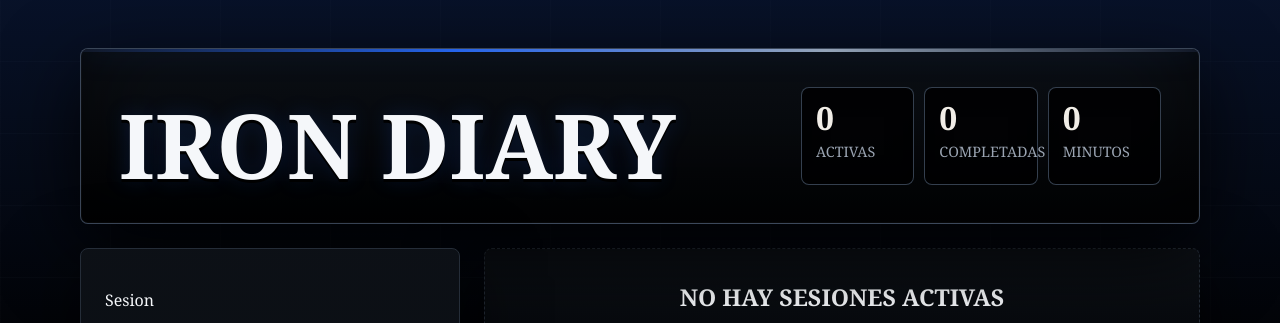
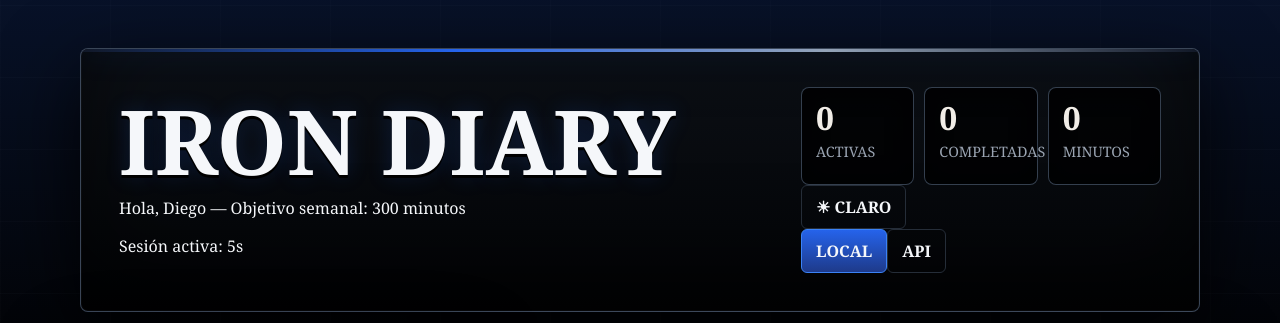
Before and after one commit to YayaG2805/Proyecto3Web, a React (Vite) app in the folder frontend/: page / in a window 1280 px wide. Shown: the top 323 px of the page. Built offline with nearby package versions, Linux system fonts and the light colour scheme; no server answers.

Commit message:
refactor: conectar componentes al StorageContext

```diff
--- a/frontend/src/App.jsx
+++ b/frontend/src/App.jsx
@@ -1,71 +1,86 @@
-import { useEffect, useMemo, useState } from "react";
+import { useEffect, useMemo, useRef, useState } from "react";
 import FormularioItem from "./components/FormularioItem";
 import ListaItems from "./components/ListaItems";
 import { CATEGORIAS } from "./utils/categorias";
+import { useStorage } from "./context/useStorage";
+import { useTheme } from "./context/useTheme";
+import { useUser } from "./context/useUser";
+
+function formatearTiempo(segundos) {
+  const m = Math.floor(segundos / 60);
+  const s = segundos % 60;
+  return m > 0 ? `${m}m ${s}s` : `${s}s`;
+}
 
 function App() {
-  const [items, setItems] = useState(() => {
-    try {
-      const guardado = localStorage.getItem("items");
-      return guardado ? JSON.parse(guardado) : [];
-    } catch {
-      return [];
-    }
-  });
+  const { modo, setModo, cargando, error, obtenerItems, guardarItem, eliminarItem } =
+    useStorage();
+  const { tema, toggleTema } = useTheme();
+  const { usuario } = useUser();
+
+  const [items, setItems] = useState([]);
   const [itemEditando, setItemEditando] = useState(null);
   const [mensaje, setMensaje] = useState("");
+  const [segundos, setSegundos] = useState(0);
 
+  // useRef uso 1: referencia al input de nombre para focus programático
+  const nombreInputRef = useRef(null);
+
+  // useRef uso 2: ID del setInterval — no causa re-render al guardarse
+  const intervalRef = useRef(null);
+
+  // Contador de tiempo activo en la sesión
   useEffect(() => {
-    localStorage.setItem("items", JSON.stringify(items));
-  }, [items]);
+    intervalRef.current = setInterval(() => {
+      setSegundos((s) => s + 1);
+    }, 1000);
+    return () => clearInterval(intervalRef.current);
+  }, []);
 
-  const itemsActivos = useMemo(
-    () => items.filter((item) => item.activo),
-    [items]
-  );
+  // Recarga items cuando cambia el modo (obtenerItems cambia con modo)
+  useEffect(() => {
+    async function cargar() {
+      const data = await obtenerItems();
+      setItems(data.filter((item) => item.activo));
+    }
+    cargar();
+  }, [obtenerItems]);
 
-  const sesionesCompletadas = useMemo(
-    () => itemsActivos.filter((item) => item.estado === "completado").length,
-    [itemsActivos]
-  );
+  // Atajo Ctrl+N para enfocar el input de nombre
+  useEffect(() => {
+    const handler = (evento) => {
+      if (evento.ctrlKey && (evento.key === "n" || evento.key === "N")) {
+        evento.preventDefault();
+        nombreInputRef.current?.focus();
+      }
+    };
+    window.addEventListener("keydown", handler);
+    return () => window.removeEventListener("keydown", handler);
+  }, []);
 
-  const minutosTotales = useMemo(
-    () =>
-      itemsActivos.reduce(
-        (total, item) => total + Number(item.atributos?.duracionMinutos ?? 0),
-        0
-      ),
-    [itemsActivos]
-  );
-
-  function agregarItem(item) {
-    setItems((itemsActuales) => [item, ...itemsActuales]);
-    setMensaje("Sesion agregada correctamente.");
+  async function recargarItems() {
+    const data = await obtenerItems();
+    setItems(data.filter((item) => item.activo));
   }
 
-  function actualizarItem(itemActualizado) {
-    setItems((itemsActuales) =>
-      itemsActuales.map((item) =>
-        item.id === itemActualizado.id ? itemActualizado : item
-      )
-    );
-    setItemEditando(null);
-    setMensaje("Sesion actualizada correctamente.");
+  async function agregarItem(item) {
+    await guardarItem(item);
+    await recargarItems();
+    setMensaje("Sesión agregada correctamente.");
+    nombreInputRef.current?.focus();
   }
 
-  function archivarItem(id) {
-    setItems((itemsActuales) =>
-      itemsActuales.map((item) =>
-        item.id === id
-          ? {
-              ...item,
-              activo: false,
-              fechaActividad: new Date().toISOString()
+  async function actualizarItem(itemActualizado) {
+    await guardarItem(itemActualizado);
+    await recargarItems();
+    setItemEditando(null);
+    setMensaje("Sesión actualizada correctamente.");
   }
-          : item
-      )
-    );
-    setMensaje("Sesion archivada correctamente.");
+
+  async function archivarItem(id) {
+    await eliminarItem(id);
+    await recargarItems();
+    setMensaje("Sesión archivada correctamente.");
   }
 
   function iniciarEdicion(item) {
@@ -78,16 +93,52 @@ function App() {
     setMensaje("");
   }
 
+  const sesionesCompletadas = useMemo(
+    () => items.filter((item) => item.estado === "completado").length,
+    [items]
+  );
+
+  const minutosTotales = useMemo(
+    () =>
+      items.reduce(
+        (total, item) => total + Number(item.atributos?.duracionMinutos ?? 0),
+        0
+      ),
+    [items]
+  );
+
+  const progresoSemanal = Math.min(
+    Math.round((minutosTotales / usuario.preferencias.objetivoSemanal) * 100),
+    100
+  );
+
   return (
     <main className="app-shell">
       <header className="hero">
         <div className="hero-copy">
           <h1>Iron Diary</h1>
+          <p className="hero-saludo">
+            Hola, {usuario.nombre} — Objetivo semanal:{" "}
+            {usuario.preferencias.objetivoSemanal}{" "}
+            {usuario.preferencias.unidadRegistro}
+          </p>
+          <div
+            className="progreso-semanal"
+            aria-label={`Progreso semanal: ${progresoSemanal}%`}
+            title={`${minutosTotales} / ${usuario.preferencias.objetivoSemanal} min`}
+          >
+            <div
+              className="progreso-barra"
+              style={{ width: `${progresoSemanal}%` }}
+            />
+          </div>
+          <p className="sesion-timer">Sesión activa: {formatearTiempo(segundos)}</p>
         </div>
 
+        <div className="hero-controles">
           <div className="summary-board" aria-label="Resumen de sesiones">
             <div>
-            <span>{itemsActivos.length}</span>
+              <span>{items.length}</span>
               <p>Activas</p>
             </div>
             <div>
@@ -99,12 +150,50 @@ function App() {
               <p>Minutos</p>
             </div>
           </div>
+
+          <div className="toolbar">
+            <button
+              className="button ghost"
+              type="button"
+              onClick={toggleTema}
+              title="Cambiar tema (T)"
+            >
+              {tema === "oscuro" ? "☀ Claro" : "☾ Oscuro"}
+            </button>
+
+            <div className="modo-switch" role="group" aria-label="Modo de datos">
+              <button
+                className={`button ${modo === "local" ? "primary" : "ghost"}`}
+                type="button"
+                onClick={() => setModo("local")}
+              >
+                Local
+              </button>
+              <button
+                className={`button ${modo === "api" ? "primary" : "ghost"}`}
+                type="button"
+                onClick={() => setModo("api")}
+              >
+                API
+              </button>
+            </div>
+          </div>
+        </div>
       </header>
 
-      {mensaje && <p className="status-message">{mensaje}</p>}
+      {cargando && (
+        <p className="status-message status-cargando">Cargando...</p>
+      )}
+      {error && (
+        <p className="status-message status-error">Error: {error}</p>
+      )}
+      {!cargando && !error && mensaje && (
+        <p className="status-message">{mensaje}</p>
+      )}
 
       <section className="crud-layout" aria-label="CRUD de sesiones">
         <FormularioItem
+          ref={nombreInputRef}
           itemEditando={itemEditando}
           onAgregar={agregarItem}
           onActualizar={actualizarItem}
@@ -112,7 +201,7 @@ function App() {
         />
 
         <ListaItems
-          items={itemsActivos}
+          items={items}
           categorias={CATEGORIAS}
           onEditar={iniciarEdicion}
           onArchivar={archivarItem}
--- a/frontend/src/components/FormularioItem.jsx
+++ b/frontend/src/components/FormularioItem.jsx
@@ -1,4 +1,4 @@
-import { useEffect, useState } from "react";
+import { forwardRef, useEffect, useState } from "react";
 import { CATEGORIAS } from "../utils/categorias";
 
 const ESTADOS = ["planeado", "completado", "omitido"];
@@ -79,12 +79,11 @@ function convertirEjercicios(valor) {
     .filter(Boolean);
 }
 
-function FormularioItem({
-  itemEditando,
-  onAgregar,
-  onActualizar,
-  onCancelarEdicion
-}) {
+// forwardRef permite que App.jsx controle el focus del input de nombre (useRef uso 1)
+const FormularioItem = forwardRef(function FormularioItem(
+  { itemEditando, onAgregar, onActualizar, onCancelarEdicion },
+  ref
+) {
   const [formulario, setFormulario] = useState(FORMULARIO_INICIAL);
   const [errores, setErrores] = useState({});
 
@@ -165,6 +164,7 @@ function FormularioItem({
       <label>
         Nombre
         <input
+          ref={ref}
           name="nombre"
           value={formulario.nombre}
           onChange={actualizarCampo}
@@ -184,7 +184,7 @@ function FormularioItem({
             <option value="">Seleccionar</option>
             {CATEGORIAS.map((categoria) => (
               <option key={categoria.id} value={categoria.id}>
-                {categoria.nombre}
+                {categoria.emoji} {categoria.nombre}
               </option>
             ))}
           </select>
@@ -311,6 +311,6 @@ function FormularioItem({
       </button>
     </form>
   );
-}
+});
 
 export default FormularioItem;
--- a/frontend/src/main.jsx
+++ b/frontend/src/main.jsx
@@ -2,9 +2,18 @@ import React from "react";
 import ReactDOM from "react-dom/client";
 import App from "./App.jsx";
 import "./App.css";
+import { StorageProvider } from "./context/StorageProvider";
+import { ThemeProvider } from "./context/ThemeProvider";
+import { UserProvider } from "./context/UserProvider";
 
 ReactDOM.createRoot(document.getElementById("root")).render(
   <React.StrictMode>
-    <App />
+    <ThemeProvider>
+      <StorageProvider>
+        <UserProvider>
+          <App />
+        </UserProvider>
+      </StorageProvider>
+    </ThemeProvider>
   </React.StrictMode>
 );
```
Lines whose indentation alone changed are shown as unchanged.
